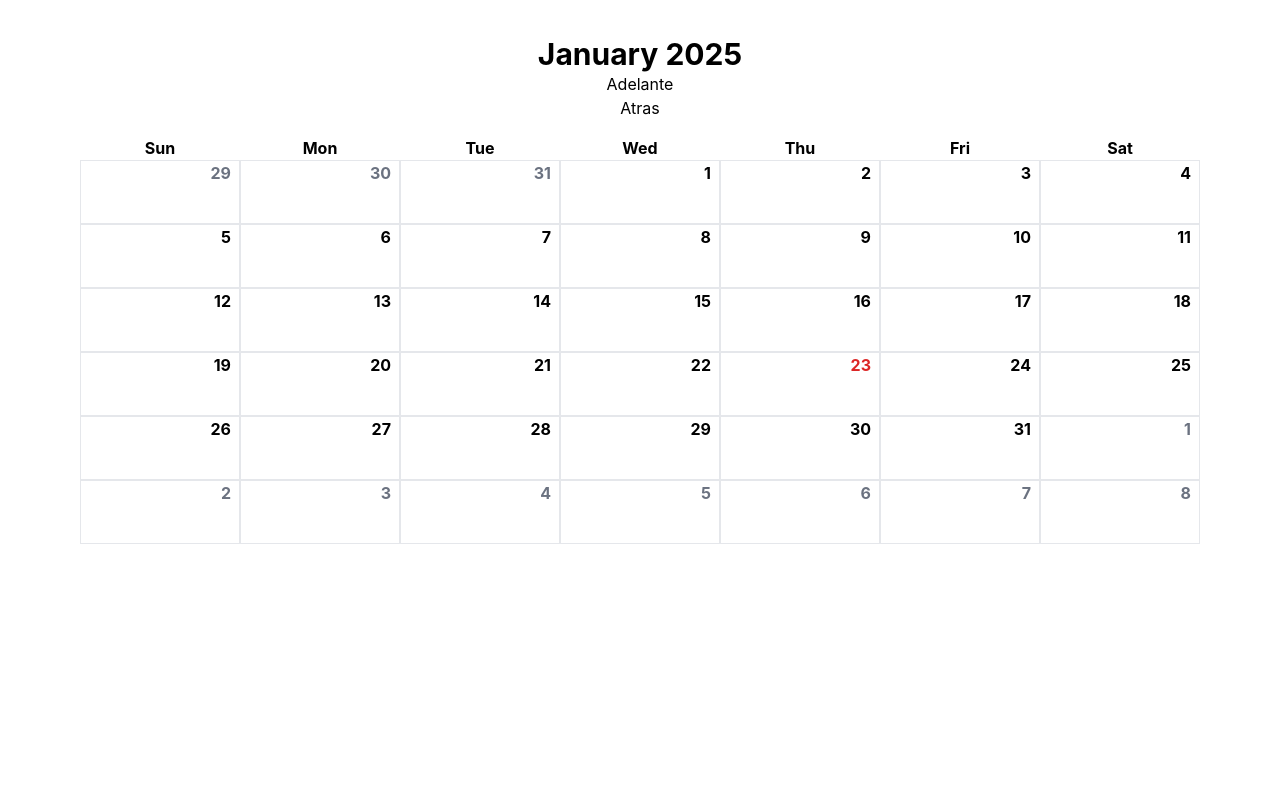
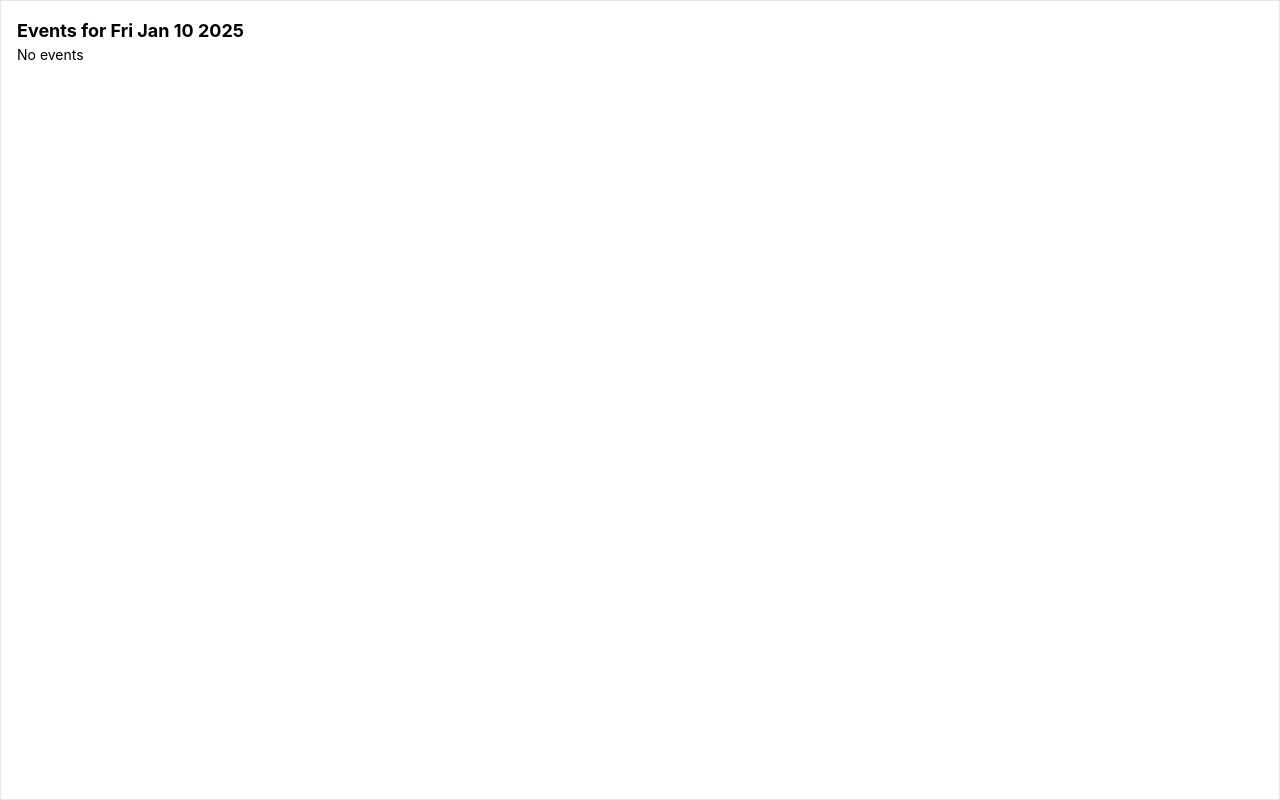
Before and after one commit to jvegav/calendar, a React (Create React App) app: page / in a window 1280 px wide. Both pictures are taken after a click on the element "10". Built offline with nearby package versions, Linux system fonts and the light colour scheme.

Commit message:
cambios para eventos

```diff
--- a/src/components/calendar-days.js
+++ b/src/components/calendar-days.js
@@ -1,4 +1,9 @@
-function CalendarDays({ currentDate, ...props }) {
+import React, { useState } from 'react';
+import EventCalendar from './event';
+
+function CalendarDays({ currentDate, events, ...props }) {
+    const [selectedDay, setSelectedDay] = useState(null);
+
     let firstDayOfMonth = new Date(currentDate.getFullYear(), currentDate.getMonth(), 1);
     let weekdayOfFirstDay = firstDayOfMonth.getDay();
 
@@ -21,8 +26,6 @@ function CalendarDays({ currentDate, ...props }) {
             selected: (firstDayOfMonth.getDate() === currentDate.getDate()),
             year: firstDayOfMonth.getFullYear()
         }
-        console.log("Date: " + calendarDay.date + " Selected: " + calendarDay.selected + "primer" + firstDayOfMonth.getDate() + "segundo" + currentDate.getDate());
-
 
         currentDays.push(calendarDay);
     }
@@ -31,14 +34,23 @@ function CalendarDays({ currentDate, ...props }) {
         <div className="grid grid-cols-7 w-full">
             {
                 currentDays.map((day, index) => {
+                    const dayKey = `${day.year}-${String(day.month + 1).padStart(2, '0')}-${String(day.number).padStart(2, '0')}`;
+                    const dayEvents = events[dayKey] || [];
+
                     return (
-                        <div key={index} className={"calendar-day" + (day.currentMonth ? " current" : "") + (day.selected ? " selected" : "") + " w-full h-16 relative border cursor-pointer"}
-                        >
-                            <p className={"absolute right-2 " + (day.selected ? "text-red-600 font-bold" : "") + (day.currentMonth ? "text-black font-bold" : "text-gray-500 font-bold")}  >{day.number} </p>
+                        <div key={index} className={"calendar-day cursor-pointer" + (day.currentMonth ? " current" : "") + (day.selected ? " selected" : "") + " w-full h-16 relative border"}
+                            onClick={() => setSelectedDay(day)}>
+                            <p className={"absolute right-2 " + (day.selected ? "text-red-600 font-bold" : "text-black")}>{day.number}</p>
+                            {
+                                dayEvents.map((event, index) => (
+                                    <p key={index} className='text-xs p-1'>{event}</p>
+                                ))
+                            }
                         </div>
                     )
                 })
             }
+            {selectedDay && <EventCalendar day={selectedDay} events={events[selectedDay.date.toISOString().split('T')[0]] || []} />}
         </div>
     )
 }
--- a/src/components/calendar.js
+++ b/src/components/calendar.js
@@ -1,45 +1,49 @@
-import React, { Component } from 'react';
+import React, { useState } from 'react';
 import CalendarDays from './calendar-days';
 
-export default class Calendar extends Component {
+const Calendar = () => {
 
-    constructor() {
-        super();
-        this.weekdays = ['Sun', 'Mon', 'Tue', 'Wed', 'Thu', 'Fri', 'Sat'];
-        this.months = ['January', 'February', 'March', 'April', 'May', 'June', 'July', 'August', 'September', 'October', 'November', 'December'];
-        this.state = {
+    const weekdays = ['Sun', 'Mon', 'Tue', 'Wed', 'Thu', 'Fri', 'Sat'];
+    const months = ['January', 'February', 'March', 'April', 'May', 'June', 'July', 'August', 'September', 'October', 'November', 'December'];
+
+    const [state, setState] = useState({
         currentDate: new Date(),
         currentMonth: new Date()
+    });
+
+    const events = {
+        '2025-01-01': ['Event 1', 'Event 2'],
+        '2025-01-02': ['Event 3'],
+
+    };
+
+    const changeNextMonth = (date) => {
+        setState({ ...state, currentDate: new Date(date.getFullYear(), date.getMonth() + 1, state.currentDate.getDate()) });
     }
-        console.log(this.state.currentDate.getDate());
+    const changePastMonth = (date) => {
+        setState({ ...state, currentDate: new Date(date.getFullYear(), date.getMonth() - 1, state.currentDate.getDate()) });
+    }
 
-        this.changeNextMonth = (date) => {
-            this.setState({ currentDate: new Date(date.getFullYear(), date.getMonth() + 1, this.state.currentDate.getDate()) });
-        }
-        this.changePastMonth = (date) => {
-            this.setState({ currentDate: new Date(date.getFullYear(), date.getMonth() - 1, this.state.currentDate.getDate()) });
-        }
-    }
-    render() {
     return (
         <div className="calendar w-full h-full flex flex-col px-20 pt-5">
             <div className="calendar-header flex flex-col items-center p-4">
-                    <h2 className='text-3xl font-bold cursor-pointer' >{this.months[this.state.currentDate.getMonth()]} {this.state.currentDate.getFullYear()}
+                <h2 className='text-3xl font-bold cursor-pointer' >{months[state.currentDate.getMonth()]} {state.currentDate.getFullYear()}
                 </h2>
-                    <button onClick={() => this.changeNextMonth(this.state.currentDate)} >Adelante</button>
-                    <button onClick={() => this.changePastMonth(this.state.currentDate)} >Atras</button>
-                </div>
+                <button onClick={() => changeNextMonth(state.currentDate)} >Adelante</button>
+                <button onClick={() => changePastMonth(state.currentDate)} >Atras</button>
                 <div className="w-full flex-grow flex flex-col">
                     <div className="flex items-center justify-around">
                         {
-                            this.weekdays.map((weekday, index) => {
+                            weekdays.map((weekday, index) => {
                                 return <p key={index} className='font-bold w-full text-center'>{weekday}</p>
                             })
                         }
                     </div>
-                    <CalendarDays currentDate={this.state.currentDate} />
+                    <CalendarDays currentDate={state.currentDate} events={events} />
+                </div>
             </div>
         </div>
     );
 }
-}
+
+export default Calendar;
--- /dev/null
+++ b/src/components/event.js
@@ -0,0 +1,18 @@
+import React from 'react';
+
+const EventCalendar = ({ day, events }) => {
+    return (
+        <div className="absolute top-0 left-0 w-full h-full bg-white p-4 border">
+            <h3 className="text-lg font-bold">Events for {day.date.toDateString()}</h3>
+            {events.length > 0 ? (
+                events.map((event, index) => (
+                    <p key={index} className="text-sm">{event}</p>
+                ))
+            ) : (
+                <p className="text-sm">No events</p>
+            )}
+        </div>
+    );
+}
+
+export default EventCalendar;
```
Lines whose indentation alone changed are shown as unchanged.
